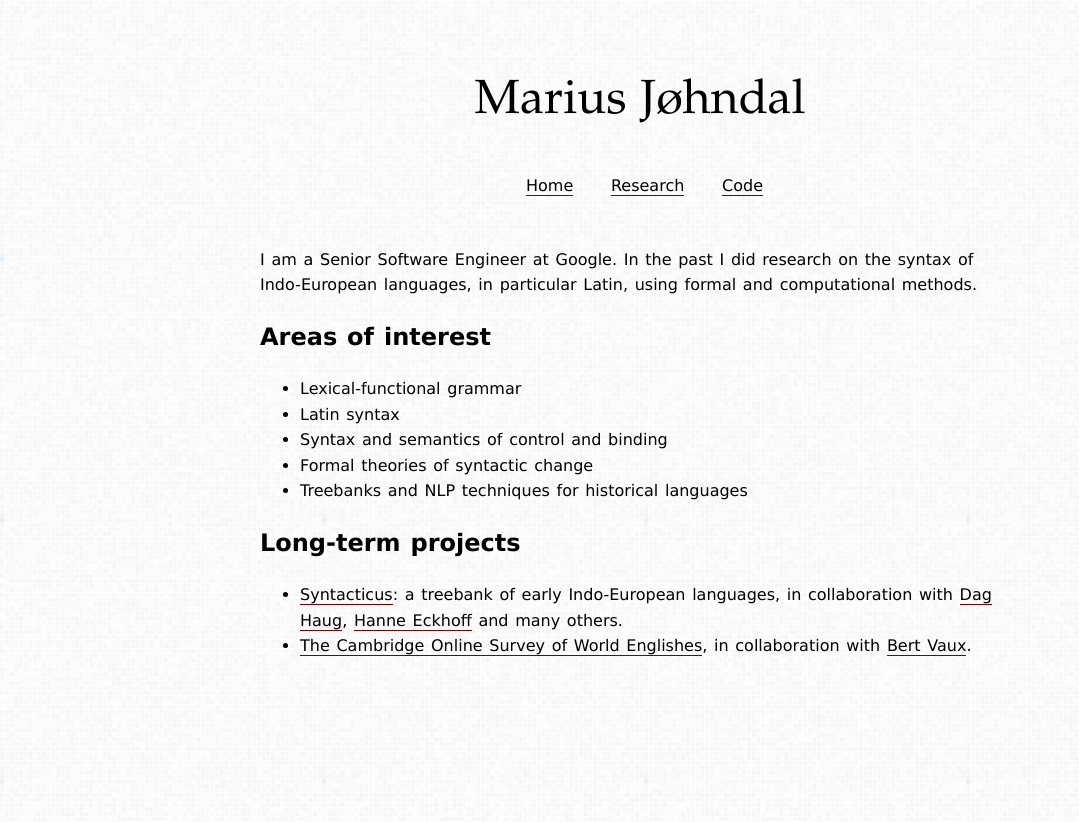
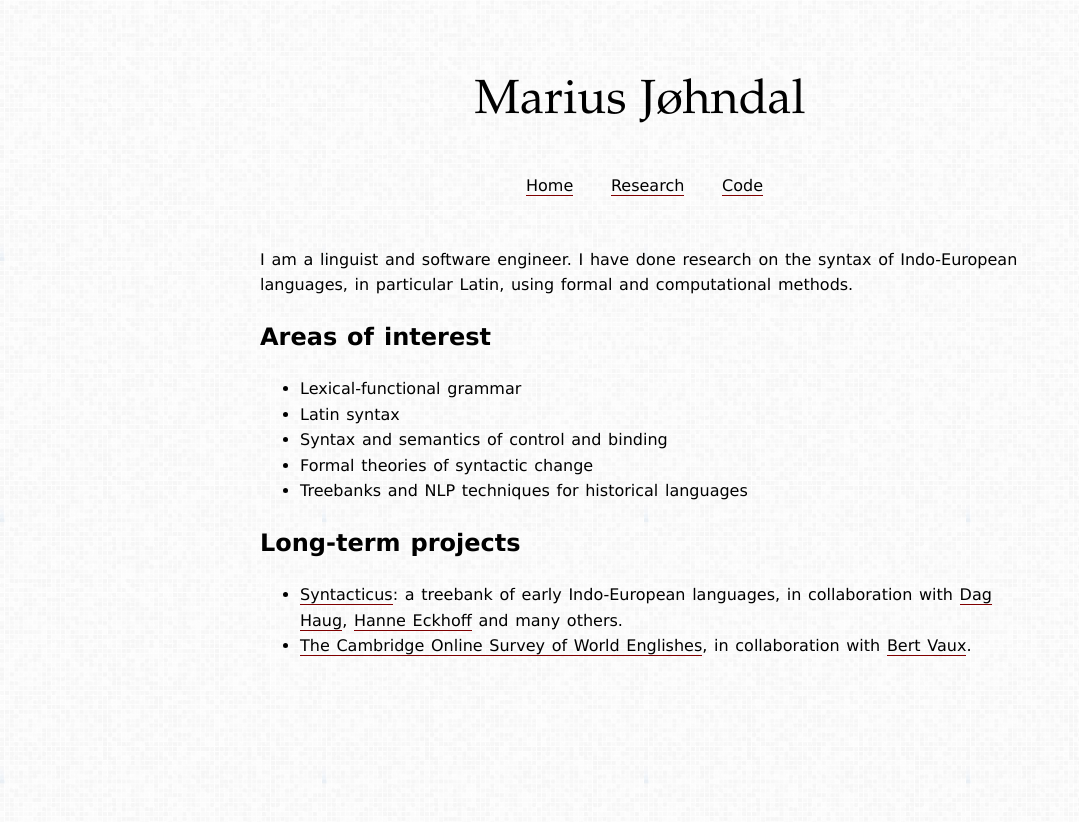
Before and after one commit to mlj/mlj.github.io, a Jekyll site: the page built from index.md, in a window 1280 px wide. Shown: the top 822 px of the page, without its empty margins (0-1079 px from the left). Built offline with Jekyll 4.4.1, drawn with Linux system fonts in a browser that asks for light colours; some web fonts are replaced.

Commit message:
Adjust home page

```diff
--- a/index.md
+++ b/index.md
@@ -2,7 +2,7 @@
 layout: front
 ---
 
-I am a Senior Software Engineer at Google. In the past I did research on the syntax of Indo-European languages, in particular Latin, using formal and computational methods.
+I am a linguist and software engineer. I have done research on the syntax of Indo-European languages, in particular Latin, using formal and computational methods.
 
 ## Areas of interest
 
```
